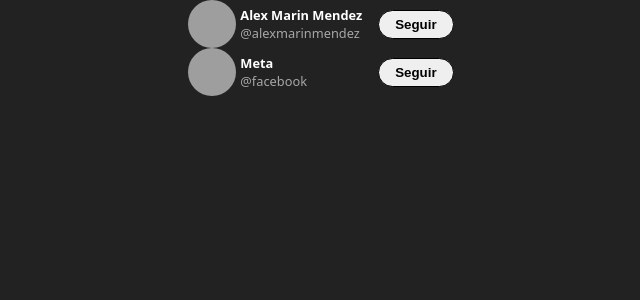
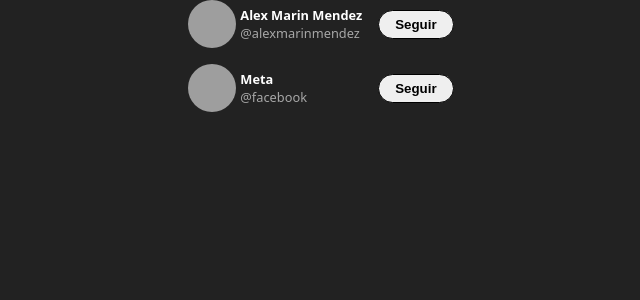
Before and after one commit to alexmarinmendez/react-2024, a React (Vite) app in the folder 01-twitter-card/: page / in a window 1280 px wide. Shown: the top 300 px of the page, without its empty margins (319-959 px from the left). Built offline with nearby package versions, Linux system fonts and the light colour scheme; grey boxes are pictures that could not be loaded.

Commit message:
feat: add styles to the container

```diff
--- a/01-twitter-card/src/App.jsx
+++ b/01-twitter-card/src/App.jsx
@@ -2,10 +2,10 @@
 
 const App = () => {
   return (
-    <>
+    <section className='App'>
       <TwitterFollowCard userName='alexmarinmendez' name='Alex Marin Mendez' />
       <TwitterFollowCard userName='facebook' name='Meta' />
-    </>
+    </section>
   )
 }
 
--- a/01-twitter-card/src/index.css
+++ b/01-twitter-card/src/index.css
@@ -5,3 +5,9 @@
     display: flex;
     place-content: center;
 }
+
+.App {
+    display: flex;
+    flex-direction: column;
+    gap: 1em;
+}
```
